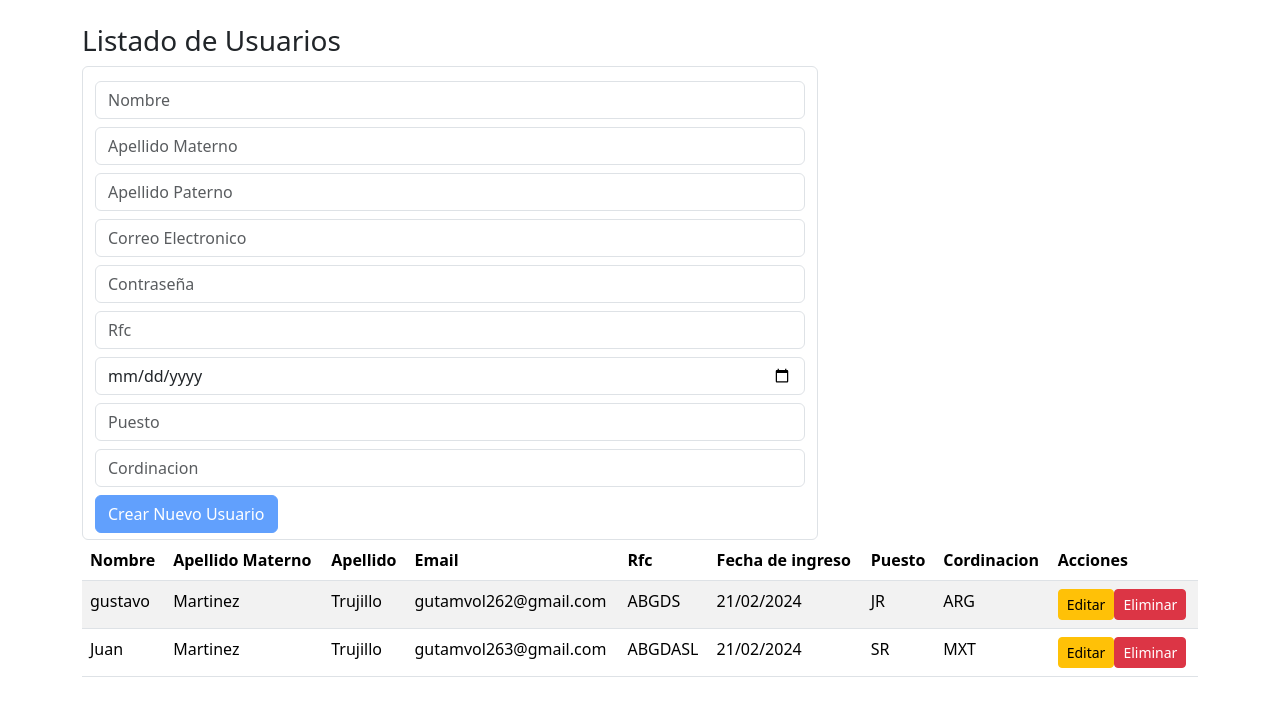
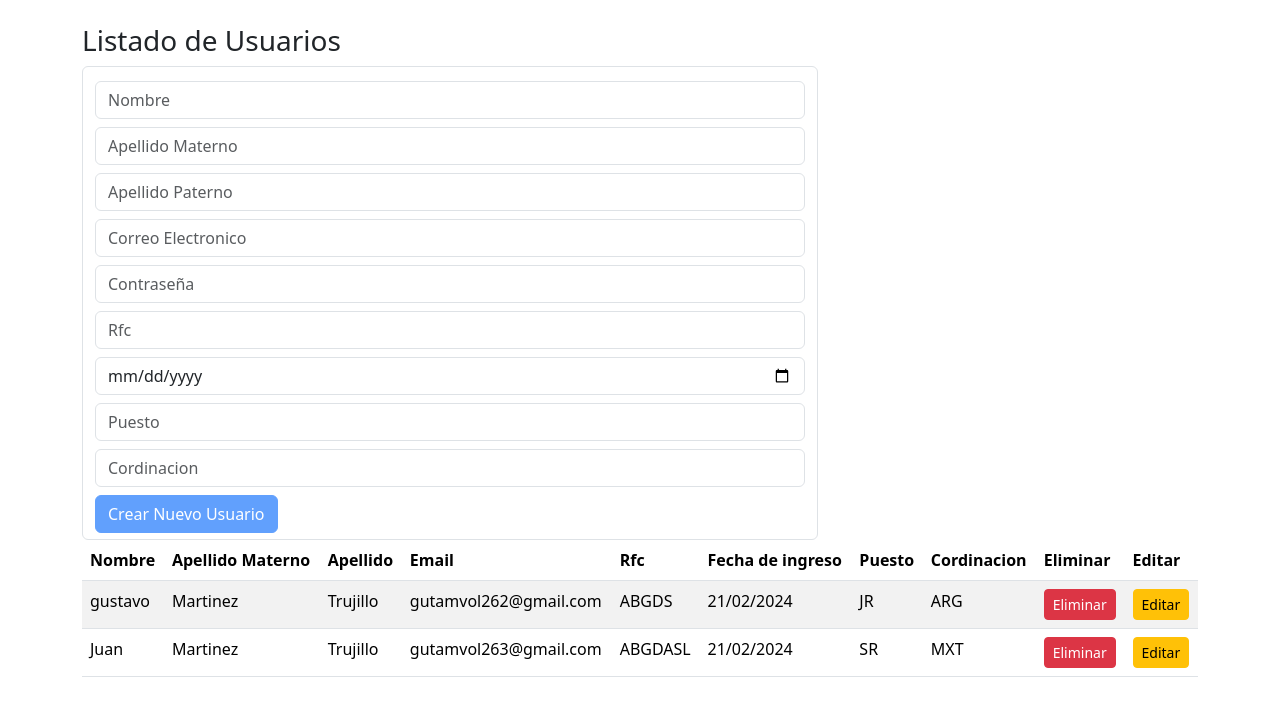
Before and after one commit to trujisxd1/GestionDeVacaciones, an Angular app in the folder GestionV/: page / in a window 1280 px wide. Shown: the top 716 px of the page. Built offline with nearby package versions, Linux system fonts and the light colour scheme.

Commit message:
agregamos la clumna eliminar y editar y los botones con sus funcciones

```diff
--- a/GestionV/src/app/components/user/user.component.html
+++ b/GestionV/src/app/components/user/user.component.html
@@ -14,7 +14,8 @@
       <th>Fecha de ingreso</th>
       <th>Puesto</th>
       <th>Cordinacion</th>
-      <th>Acciones</th>
+      <th>Eliminar</th>
+      <th>Editar</th>
     </tr>
   </thead>
   <tbody>
@@ -31,9 +32,9 @@
       <td>{{ user.puesto }}</td>
       <td>{{ user.cordinacion }}</td>
       <td>
-        <button class="btn btn-warning btn-sm">Editar</button>
-        <button class="btn btn-danger btn-sm">Eliminar</button>
+        <button class="btn btn-danger btn-sm" (click)="onRemove(user.id)">Eliminar</button>
       </td>
+      <td> <button class="btn btn-warning btn-sm" (click)="onSelectedUser(user)">Editar</button></td>
     </tr>
     }
   </tbody>
```
